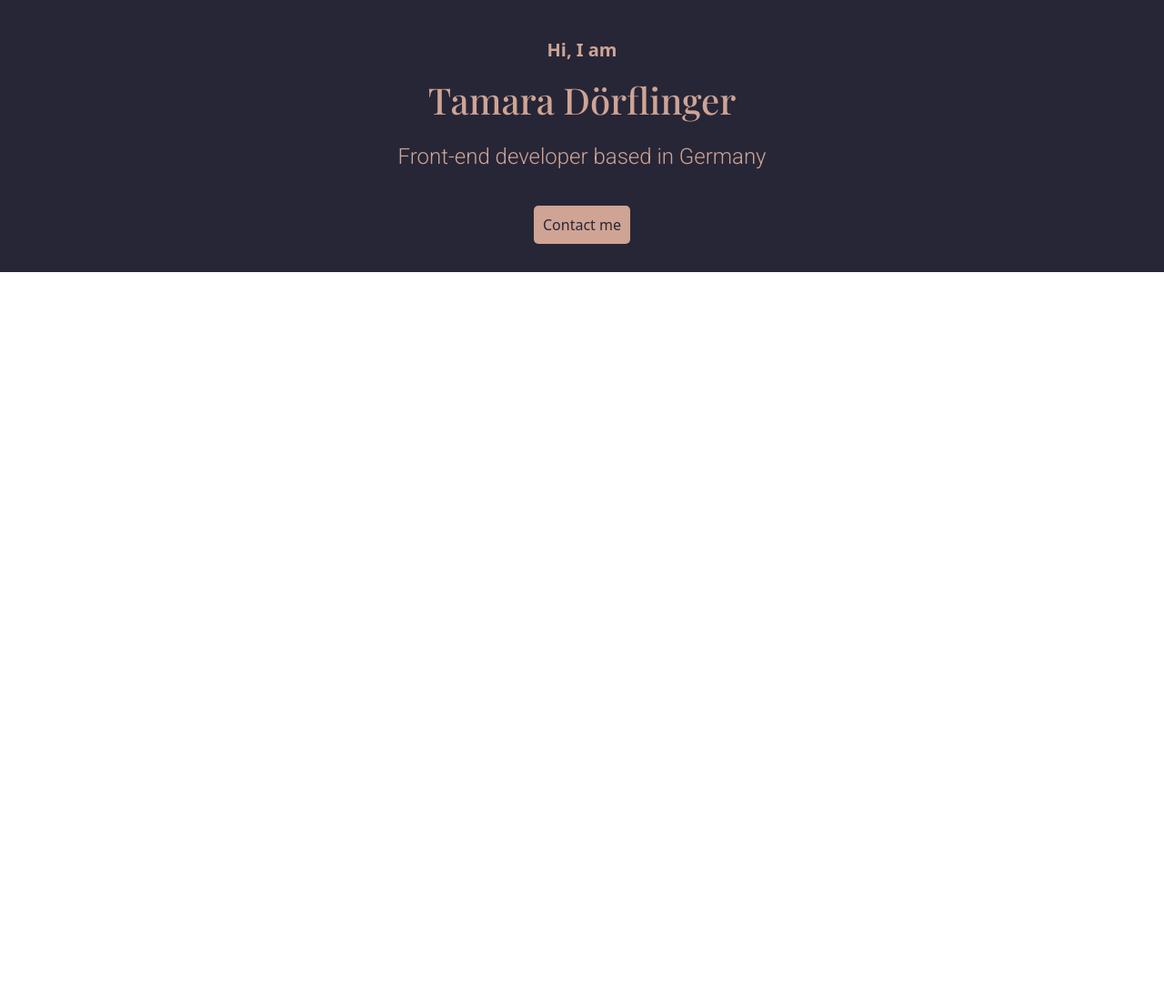
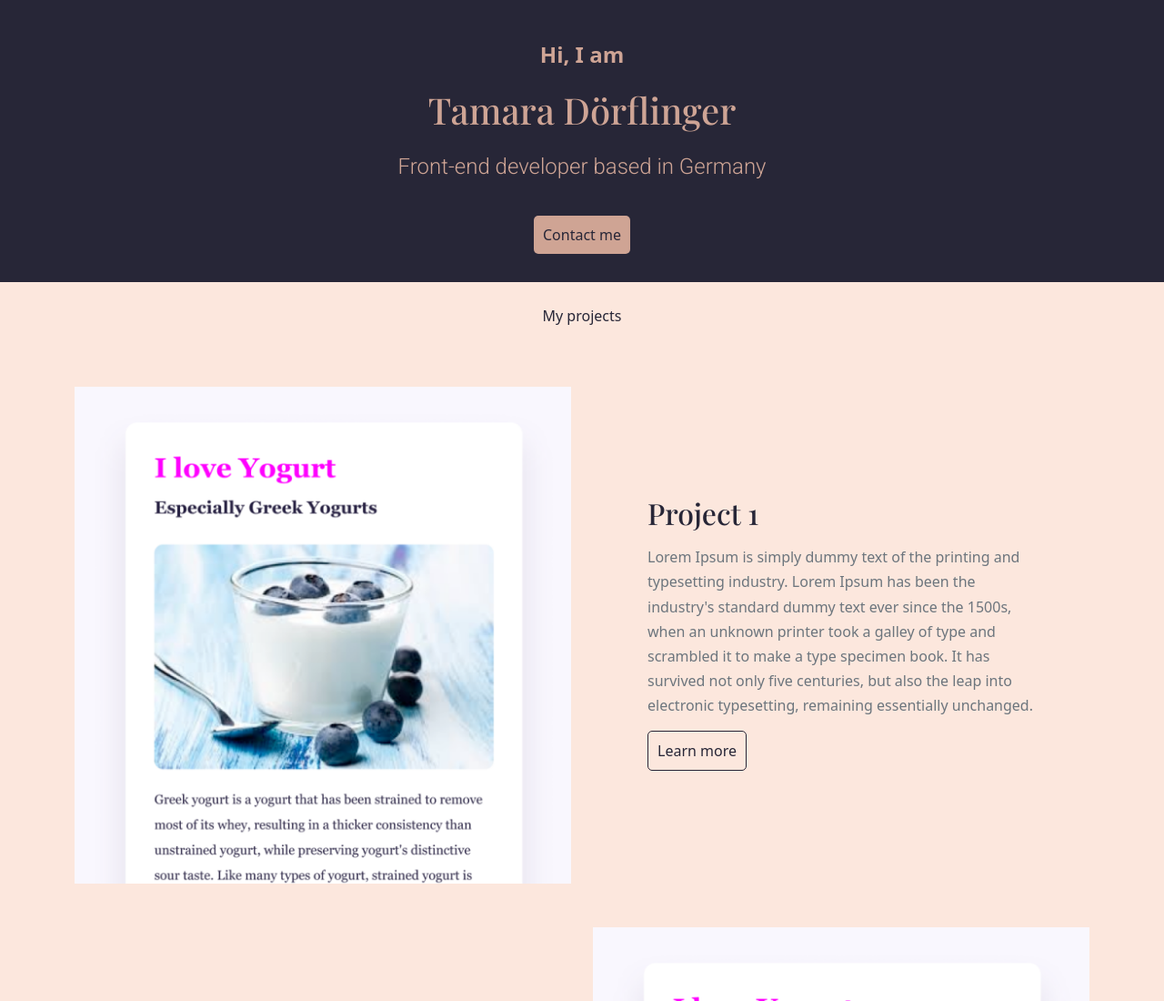
Before and after one commit to tamara-doe/Portfolio, a plain HTML site: page index.html in a window 1280 px wide. Shown: the top 1100 px of the page at 91% size. Before the commit the page ends 800 px from the top, so only its background shows below. Drawn offline with nearby package versions, Linux system fonts and the light colour scheme.

Commit message:
integrated content desing

```diff
--- a/index.html
+++ b/index.html
@@ -35,5 +35,65 @@
       <h2 class="mb-5">Front-end developer based in Germany</h2>
       <a href="#" class="contact-button">Contact me</a>
     </div>
+    <p class="text-center mt-4">My projects</p>
+    <div class="container">
+      <div class="row">
+        <div class="col d-none d-lg-block">
+          <img src="images/yogurt.png" class="img-fluid mt-5" alt="" />
+        </div>
+        <div class="col">
+          <div class="project-description">
+            <h2 class="mb-3 mt-5">Project 1</h2>
+            <p class="mb-4 text-muted">
+              Lorem Ipsum is simply dummy text of the printing and typesetting
+              industry. Lorem Ipsum has been the industry's standard dummy text
+              ever since the 1500s, when an unknown printer took a galley of
+              type and scrambled it to make a type specimen book. It has
+              survived not only five centuries, but also the leap into
+              electronic typesetting, remaining essentially unchanged.
+            </p>
+            <a href="" class="btn-branding">Learn more</a>
+          </div>
+        </div>
+      </div>
+      <div class="row">
+        <div class="col">
+          <div class="project-description">
+            <h2 class="mb-3 mt-5">Project 2</h2>
+            <p class="mb-4 text-muted">
+              Lorem Ipsum is simply dummy text of the printing and typesetting
+              industry. Lorem Ipsum has been the industry's standard dummy text
+              ever since the 1500s, when an unknown printer took a galley of
+              type and scrambled it to make a type specimen book. It has
+              survived not only five centuries, but also the leap into
+              electronic typesetting, remaining essentially unchanged.
+            </p>
+            <a href="" class="btn-branding">Learn more</a>
+          </div>
+        </div>
+        <div class="col d-none d-lg-block">
+          <img src="images/yogurt.png" class="img-fluid mt-5" alt="" />
+        </div>
+      </div>
+      <div class="row">
+        <div class="col d-none d-lg-block">
+          <img src="images/yogurt.png" class="img-fluid mt-5" alt="" />
+        </div>
+        <div class="col">
+          <div class="project-description">
+            <h2 class="mb-3 mt-5">Project 3</h2>
+            <p class="mb-4 text-muted">
+              Lorem Ipsum is simply dummy text of the printing and typesetting
+              industry. Lorem Ipsum has been the industry's standard dummy text
+              ever since the 1500s, when an unknown printer took a galley of
+              type and scrambled it to make a type specimen book. It has
+              survived not only five centuries, but also the leap into
+              electronic typesetting, remaining essentially unchanged.
+            </p>
+            <a href="" class="btn-branding">Learn more</a>
+          </div>
+        </div>
+      </div>
+    </div>
   </body>
 </html>
--- a/styles/portfolio.css
+++ b/styles/portfolio.css
@@ -6,6 +6,8 @@
 }
 body {
   font-family: var(--default-font-family);
+  background-color: rgba(249, 196, 172, 0.4) !important;
+  color: var(--primary-color) !important;
 }
 h1,
 h2,
@@ -16,8 +18,12 @@ h3 {
 h1 {
   font-size: 96px;
 }
+h2 {
+  font-size: 64px;
+}
 p {
-  font-size: 20px;
+  font-size: 16px;
+  line-height: 1.7;
 }
 .hero {
   background: var(--primary-color) !important;
@@ -31,6 +37,7 @@ p {
 }
 .hero p {
   font-weight: bold;
+  font-size: 24px;
 }
 .contact-button {
   background: var(--secondary-color);
@@ -40,5 +47,25 @@ p {
   padding: 10px;
 }
 .contact-button:hover {
-  color: white;
+  color: var(--primary-color);
 }
+.btn-branding {
+  color: var(--primary-color);
+  text-decoration: none;
+  border-radius: 5px;
+  padding: 10px;
+  border: 1px solid var(--primary-color);
+}
+.btn-branding:hover {
+  color: var(--primary-color);
+}
+.project-description {
+  padding: 120px 60px;
+}
+
+@media (max-width: 960px) {
+  .project-description {
+    padding: 0;
+    text-align: center;
+  }
+}
```
Also changed, not shown: images/weather.png (added), images/yoga.png (added), images/yogurt.png (added).
